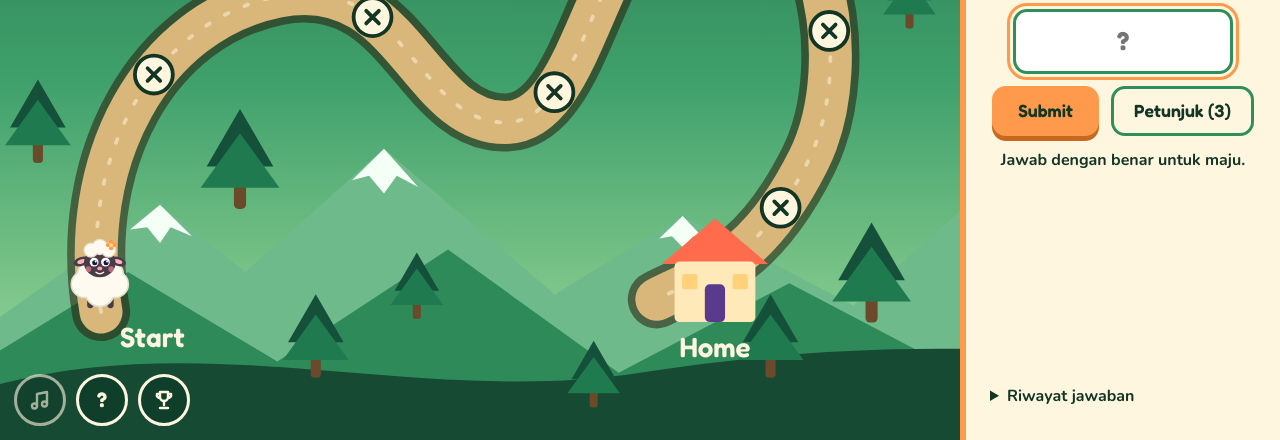
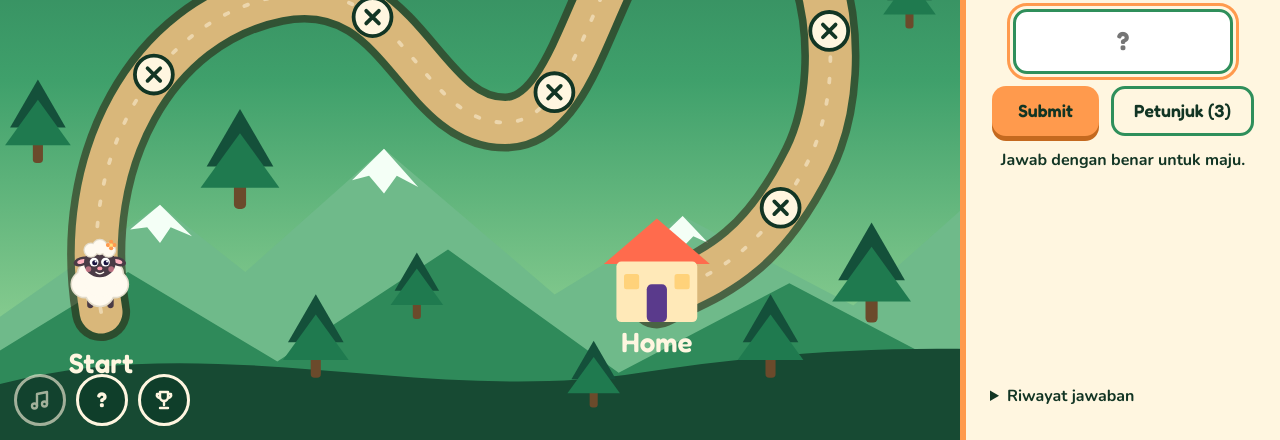
Before and after one commit to Utenas/Project-Web-2, a plain HTML site: page index.html in a window 1280 px wide. Both pictures are taken after a click on the button 640 px from the left and 454 px from the top of the page. Shown: the part 360-800 px from the top of the page. Drawn offline with nearby package versions, Linux system fonts and the light colour scheme.

Commit message:
ubah posisi

```diff
--- a/index.html
+++ b/index.html
@@ -76,15 +76,15 @@
             <path id="route-dash" fill="none" stroke="#FFF6E0" stroke-opacity=".5" stroke-width="3" stroke-dasharray="3 14" stroke-linecap="round"/>
             <g id="map-stones"><!-- batu pijakan dibuat oleh JavaScript --></g>
 
-            <text x="95" y="478" class="map__label">Start</text>
-            <g id="house" transform="translate(528 424)">
+            <text x="80" y="498" text-anchor="middle" class="map__label">Start</text>
+            <g id="house" transform="translate(482 424)">
               <title>Rumah tujuan</title>
               <path d="M-4 -12 L38 -48 L80 -12z" fill="#FF6B4D"/>
               <rect x="6" y="-14" width="64" height="48" rx="4" fill="#FFE9B8"/>
               <rect x="30" y="4" width="16" height="30" rx="4" fill="#5A3A8C"/>
               <rect x="12" y="-4" width="12" height="12" rx="2" fill="#FFD27A"/>
               <rect x="52" y="-4" width="12" height="12" rx="2" fill="#FFD27A"/>
-              <text x="38" y="62" text-anchor="middle" class="map__label">Home</text>
+              <text x="38" y="58" text-anchor="middle" class="map__label">Home</text>
             </g>
 
             <g id="walker">
```
